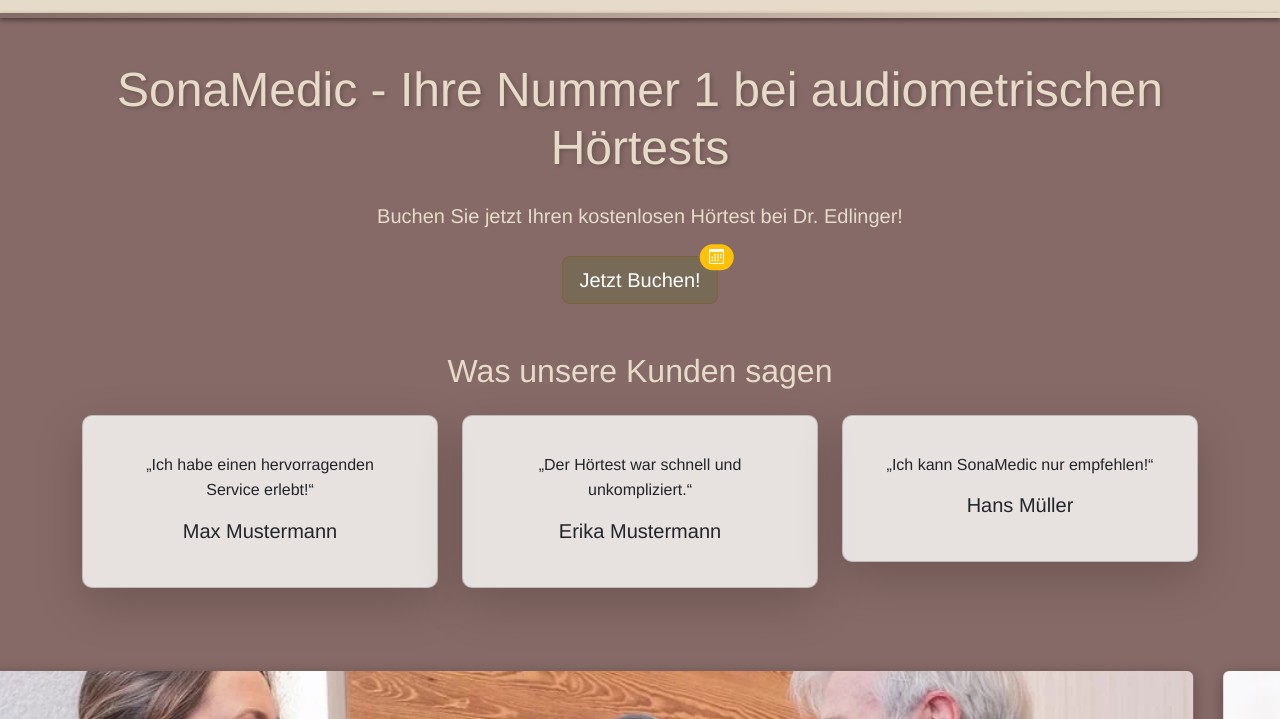
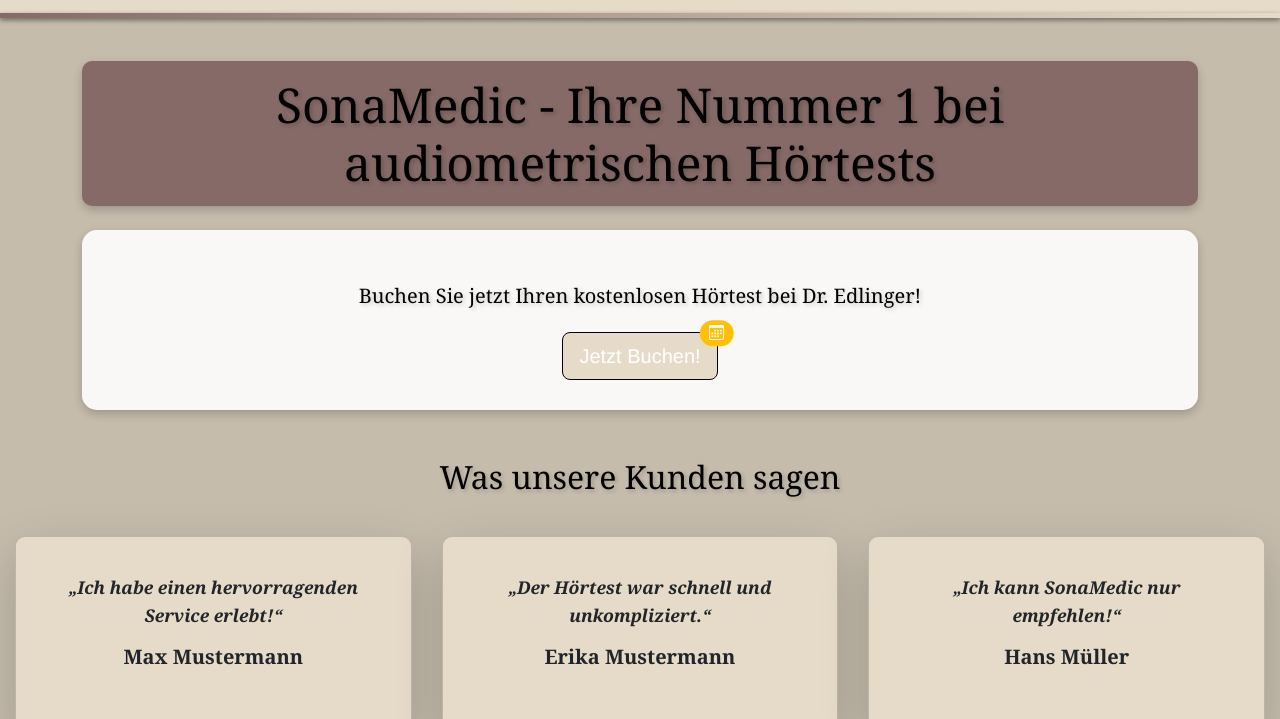
Before and after one commit to KIK22670/sonamedic-deploy, a website: page public/home.html in a window 1280 px wide. Shown: the part 81-800 px from the top of the page. Drawn offline with nearby package versions, Linux system fonts and the light colour scheme.

Commit message:
Startseite verschönert, neues Design erstellt

```diff
--- a/public/home.html
+++ b/public/home.html
@@ -31,17 +31,22 @@
     <div class="separator"></div>
 
     <!-- Main Content -->
-<main class="container mt-5">
-    <h1 class="text-center mb-4 highlighted-title">SonaMedic - Ihre Nummer 1 bei audiometrischen Hörtests</h1>
+    <div class="container mt-5">
+        <!-- Haupttitel außerhalb der Box -->
+        <h1 class="text-center mb-4 highlighted-title standalone-title">SonaMedic - Ihre Nummer 1 bei audiometrischen Hörtests</h1>
 
+        <!-- Box für den restlichen Hauptinhalt -->
+        <div class="main-content">
             <div class="text-center mt-4">
-        <p class="lead mb-4">Buchen Sie jetzt Ihren kostenlosen Hörtest bei Dr. Edlinger!</p>
+                <h2 class="lead mb-4">Buchen Sie jetzt Ihren kostenlosen Hörtest bei Dr. Edlinger!</h2>
                 <button class="btn btn-primary position-relative btn-lg">
                     Jetzt Buchen!
                     <span class="position-absolute top-0 start-100 translate-middle badge rounded-pill bg-warning">
                         <i class="bi bi-calendar3"></i>
                     </span>
                 </button>
+            </div>
+        </div>
     </div>
 
     <!-- Testimonials Section -->
@@ -74,7 +79,6 @@
             </div>
         </div>
     </section>
-</main>
 
     <!-- Bildkarussell -->
     <div id="carouselExampleIndicators" class="carousel slide mt-5" data-bs-ride="carousel">
--- a/public/style.css
+++ b/public/style.css
@@ -1,5 +1,5 @@
 body {
-    background-color: #866a67;
+    background-color: #c5bcac;
     font-family: 'Helvetica Neue', Arial, sans-serif;
     color: #e6dbc8;
 }
@@ -13,14 +13,14 @@
 }
 
 .header .d-flex a {
-    padding: 10px; /* Mehr Abstand um die Icons */
-    border-radius: 50%; /* Runde Form für den Hintergrund */
-    transition: background-color 0.3s, transform 0.3s; /* Übergangseffekt */
+    padding: 10px;
+    border-radius: 50%;
+    transition: background-color 0.3s, transform 0.3s;
 }
 
 .header .d-flex a:hover {
-    background-color: rgba(255, 255, 255, 0.2); /* Hintergrundfarbe beim Hover */
-    transform: scale(1.1); /* Vergrößerung beim Hover */
+    background-color: rgba(255, 255, 255, 0.2);
+    transform: scale(1.8);
 }
 
 .icon-size {
@@ -28,20 +28,34 @@
 }
 
 button.btn-primary {
-    background-color: #776b58; /* Auffällige Farbe */
-    border-color: #7d6235;
-    transition: background-color 0.3s ease; /* Übergangseffekt */
+    background-color: #e6dbc8;
+    border-color: #000000;
+    transition: background-color 0.3s ease;
 }
 
 button.btn-primary:hover {
-    background-color: #694c32; /* Farbänderung beim Hover */
+    background-color: #000000;
 }
 
 h1 {
-    font-size: 3rem; /* Größere Schriftgröße für mehr Auffälligkeit */
-    color: #e6dbc8;
-    text-shadow: 2px 2px 4px rgba(0, 0, 0, 0.2); /* Schatten für mehr Tiefe */
-    margin-bottom: 20px; /* Abstand nach unten */
+    font-size: 3rem;
+    font-family: Georgia, 'Times New Roman', Times, serif;
+    color: #000000;
+    text-shadow: 2px 2px 4px rgba(0, 0, 0, 0.2);
+    margin-bottom: 20px;
+}
+
+h2 {
+    font-family: Georgia, 'Times New Roman', Times, serif;
+    color: #000000;
+    text-shadow: 2px 2px 4px rgba(0, 0, 0, 0.2);
+}
+
+.standalone-title {
+    background-color: #866a67;
+    padding: 15px;
+    border-radius: 10px;
+    box-shadow: 0 4px 10px rgba(0, 0, 0, 0.2);
 }
 
 p {
@@ -49,29 +63,29 @@
 }
 
 .separator {
-    height: 5px; /* Höhe der Trennlinie */
-    background: linear-gradient(to right, #866a67, #e6dbc8); /* Farbverlauf */
-    margin-top: 0; /* Kein negativer Abstand */
-    margin-bottom: -5px; /* Leicht negative Marge, um sie näher an den Header zu bringen */
-    box-shadow: 0 2px 5px rgba(0, 0, 0, 0.5); /* Schatten für die Trennlinie */
+    height: 5px;
+    background: linear-gradient(to right, #866a67, #e6dbc8);
+    margin-top: 0;
+    margin-bottom: -5px;
+    box-shadow: 0 2px 5px rgba(0, 0, 0, 0.5);
 }
 
 .main-content {
-    background-color: rgba(255, 255, 255, 0.9); /* Leichter Hintergrund für den Hauptinhalt */
-    border-radius: 15px; /* Abgerundete Ecken */
-    padding: 30px; /* Innenabstand */
-    box-shadow: 0 4px 10px rgba(0, 0, 0, 0.2); /* Schatten für Tiefe */
+    background-color: rgba(255, 255, 255, 0.9);
+    border-radius: 15px;
+    padding: 30px;
+    box-shadow: 0 4px 10px rgba(0, 0, 0, 0.2);
 }
 
 .carousel-item {
-    padding: 15px; /* Abstand vom Rand */
+    padding: 15px;
 }
 
 .carousel-item img {
-    height: 500px; /* Höhe des Bildes */
-    object-fit: cover; /* Bildanpassung */
-    border-radius: 15px; /* Abgerundete Ecken */
-    box-shadow: 0 4px 15px rgba(0, 0, 0, 0.3); /* Schattierung für einen 3D-Effekt */
+    height: 500px;
+    object-fit: cover;
+    border-radius: 15px;
+    box-shadow: 0 4px 15px rgba(0, 0, 0, 0.3);
 }
 
 footer {
@@ -79,10 +93,42 @@
 }
 
 /* Testimonial Cards */
-.card {
-    background-color: rgba(255, 255, 255, 0.8); /* Leichter Hintergrund für die Karten */
-    border-radius: 10px; /* Abgerundete Ecken für die Karten */
-    margin-bottom: 20px; /* Abstand zwischen den Karten */
-    padding: 20px; /* Innenabstand für die Karten */
-    box-shadow: 0 2px 5px rgba(0, 0, 0, 0.2); /* Schatten für Tiefe */
+.testimonial-card {
+    background-color: #e6dbc8;
+    border-radius: 10px;
+    margin-bottom: 20px;
+    padding: 20px;
+    box-shadow: 0 2px 5px rgba(0, 0, 0, 0.2);
+    font-family: 'Georgia', serif;
 }
+
+.testimonial-card .card-text {
+    font-weight: bold;
+    font-style: italic;
+    font-size: 1.1rem;
+}
+
+.testimonial-card .card-title {
+    font-family: 'Georgia', serif;
+    font-weight: bold;
+    margin-top: 15px;
+}
+
+/* Grid Layout for Testimonials */
+.row.mt-3 {
+    margin-left: 0;
+    margin-right: 0;
+}
+
+.row.mt-3 > div {
+    padding-left: 0;
+    padding-right: 0;
+}
+
+.row.mt-3 .col-md-4 {
+    padding: 15px;
+}
+
+.testimonial-card {
+    height: 100%;
+}
```
Lines whose indentation alone changed are shown as unchanged.
